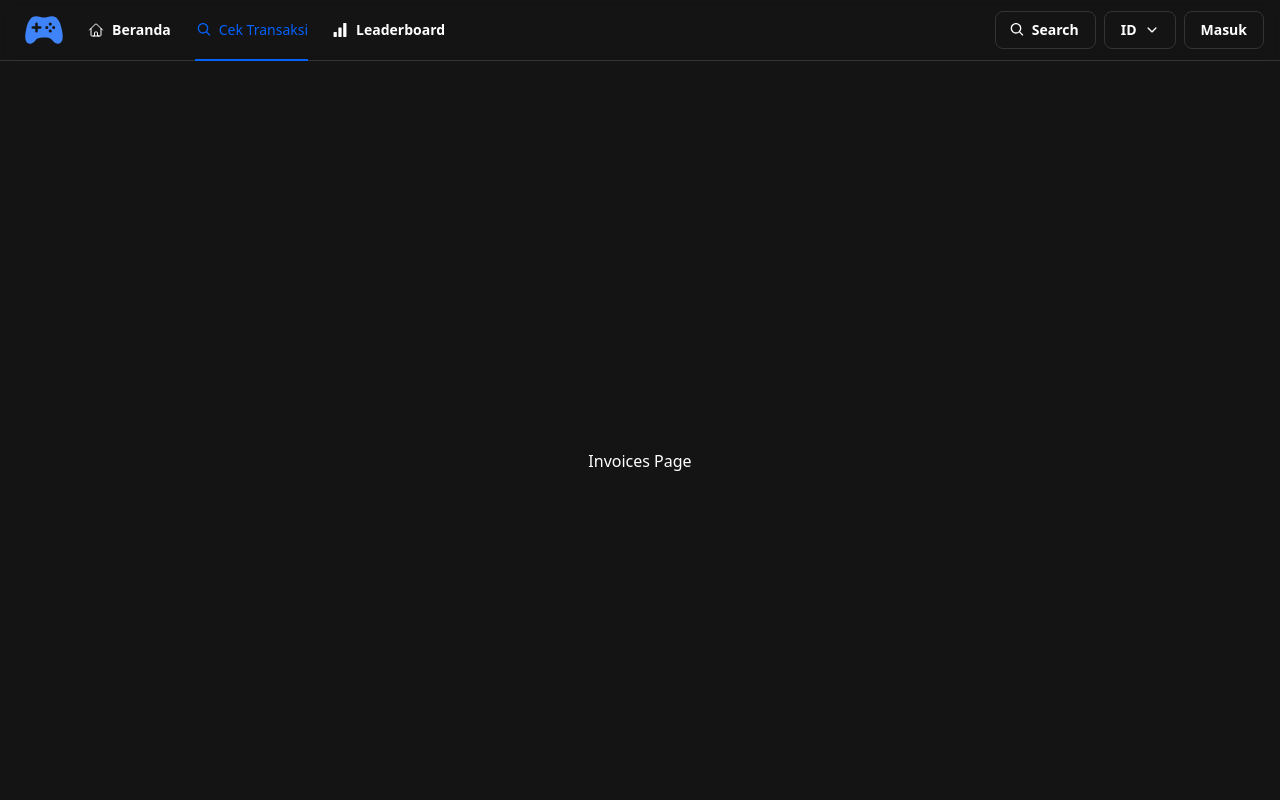
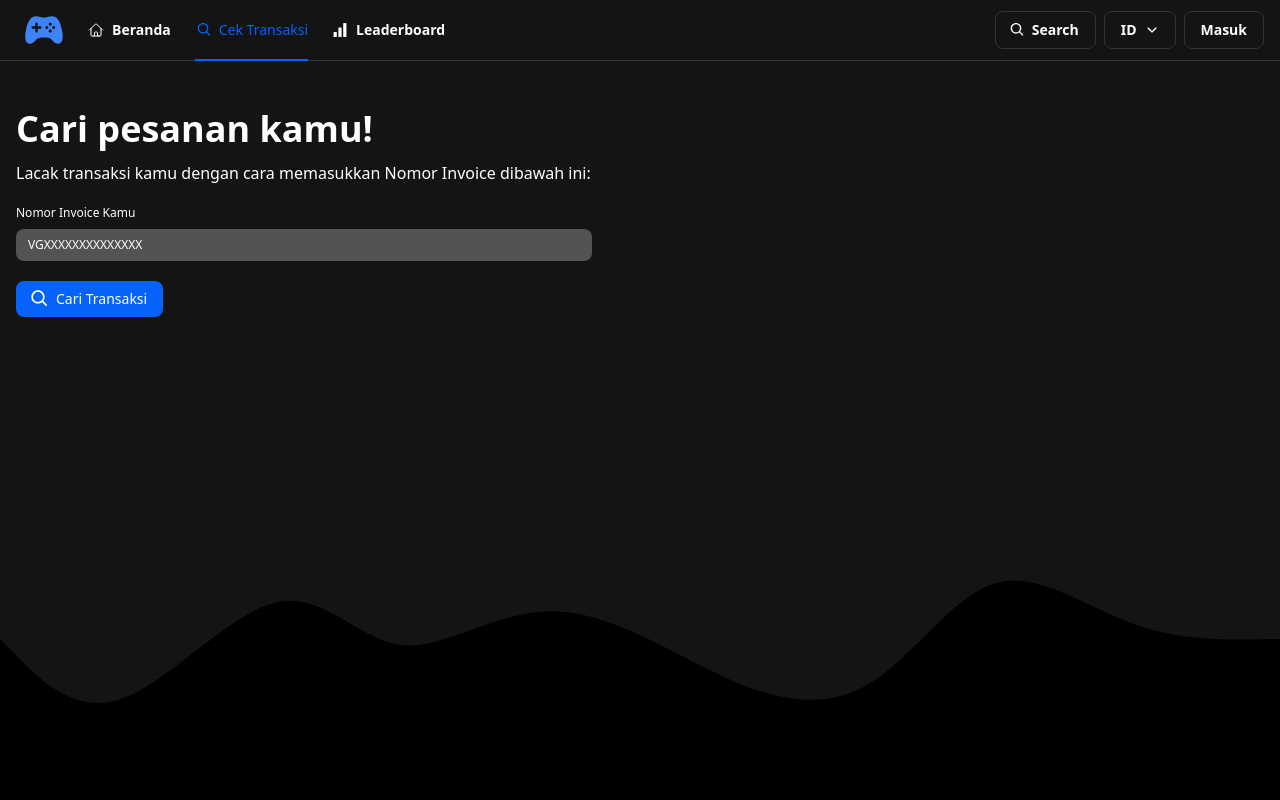
Before and after one commit to hassankary/game-voucher-website, a Next.js app: page /invoices in a window 1280 px wide. Shown: the top 800 px of the page. Built offline with nearby package versions, Linux system fonts and the light colour scheme; what tailwindcss-animated would draw is missing.

Commit message:
update:  invoice content

```diff
--- a/src/app/(pages)/invoices/page.tsx
+++ b/src/app/(pages)/invoices/page.tsx
@@ -1,7 +1,34 @@
+import Divider from "@/app/components/Divider";
+import { CgSearch } from "react-icons/cg";
+
 export default function Invoices() {
   return (
-    <div className="flex justify-center items-center h-screen w-screen">
-      Invoices Page
-    </div>
+    <>
+      <div className="container flex flex-col mx-auto px-4 py-12 space-y-5 xl:max-w-7xl justify-center items-center">
+        <div className="flex flex-col w-full gap-y-3">
+          <h1 className="font-bold text-3xl sm:text-4xl">Cari pesanan kamu!</h1>
+          <p>
+            Lacak transaksi kamu dengan cara memasukkan Nomor Invoice dibawah
+            ini:
+          </p>
+        </div>
+        <div className="flex flex-col w-full gap-y-2">
+          <h1 className="font-medium text-xs">Nomor Invoice Kamu</h1>
+          <input
+            id="invoice"
+            name="invoice"
+            placeholder="VGXXXXXXXXXXXXXX"
+            className=" max-w-[576px] px-3 py-2 placeholder-white text-xs text-white bg-[#535353] rounded-lg"
+          />
+        </div>
+        <div className="w-full flex justify-start font-medium text-sm">
+          <button className="flex items-center gap-2 pl-3 pr-4 py-2 bg-[#0563FC] hover:bg-[#0563FC]/75 active:scale-95 rounded-lg transition-all duration-300 ">
+            <CgSearch className=" h-5 w-5" />
+            <h1>Cari Transaksi</h1>
+          </button>
+        </div>
+      </div>
+      <Divider />
+    </>
   );
 }
```
